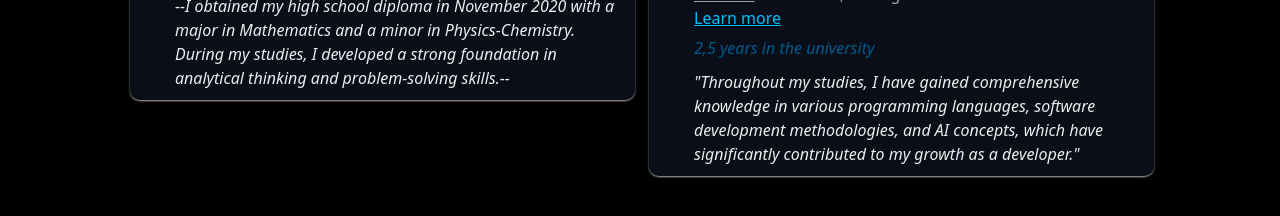
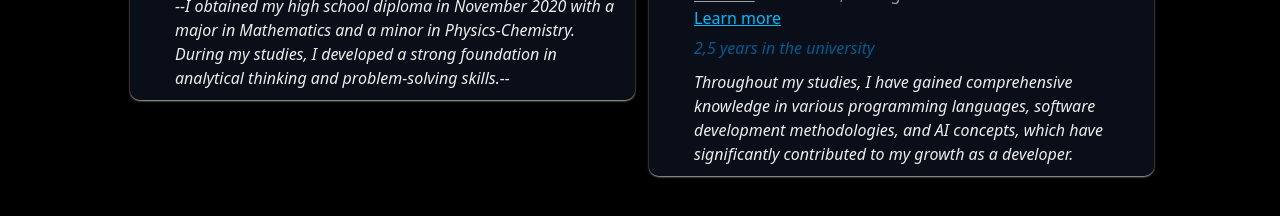
Before and after one commit to nalitianaFiderana/my_portfolio, a Next.js app: page / in a window 1280 px wide. Both pictures are taken after a click on the link "Education". Shown: the part 342-558 px from the top of the page. Built offline with nearby package versions, Linux system fonts and the light colour scheme.

Commit message:
remove the .. because of eslint another one

```diff
--- a/src/app/page.tsx
+++ b/src/app/page.tsx
@@ -179,7 +179,7 @@ export default function Home() {
           <p className="ml-[35px] mt-1.5 text-gray-400"><i className="underline">{data[language=="ENG"?1:2].item12}</i>: Antsobolo, Madagascar</p>
           <Link href={my_link[2]} target="_blank" className="ml-[35px] mt-1.5 text-sky-400 underline">{data[language=="ENG"?1:2].item25}</Link>
           <p className="ml-[35px] mt-1.5 text-sky-800 italic"> {data[language=="ENG"?1:2].item17}</p>
-          <p className="ml-[35px] mt-2.5 md:text-[16px] text-[14px] italic">"{data[language=="ENG"?1:2].item18}"</p>
+          <p className="ml-[35px] mt-2.5 md:text-[16px] text-[14px] italic">{data[language=="ENG"?1:2].item18}</p>
       </div>
     </div>
     <div className={`absolute w-[100vw] h-[100vh] bg-black/60 pt-[100px] px-[10%] ${(()=>handleNavBar('Project'))()}`}>
```
